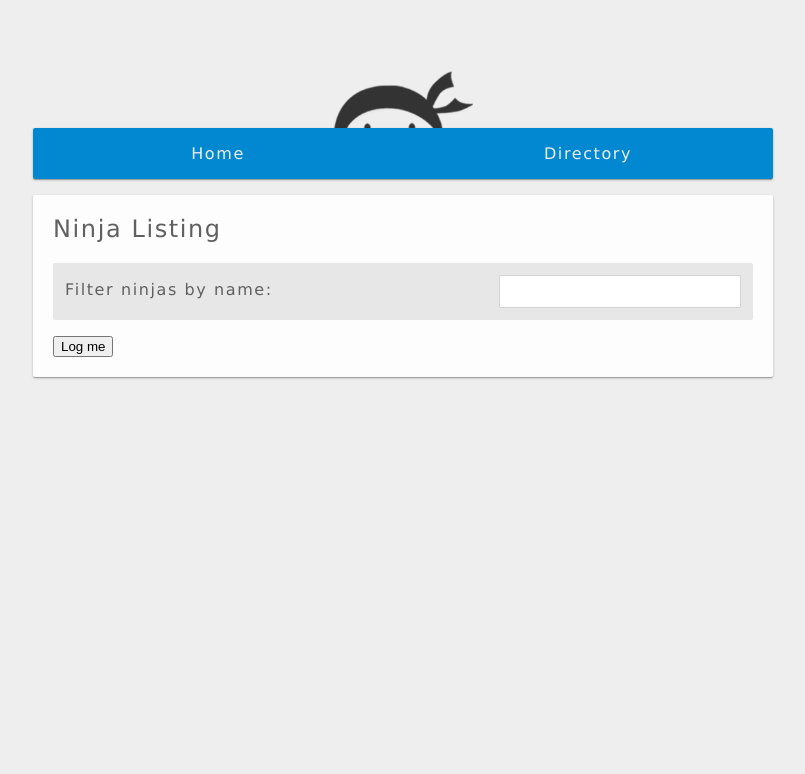
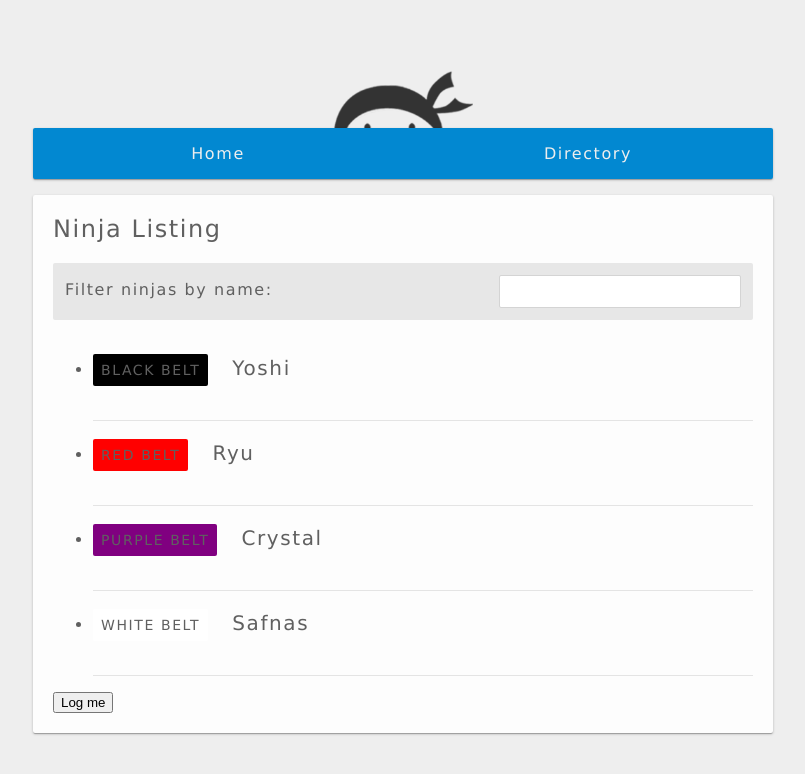
Before and after one commit to SafNaaz/ninja-directory-angular, an Angular app: page /directory in a window 1280 px wide. Shown: the top 774 px of the page, without its empty margins (237-1042 px from the left). Built offline with nearby package versions, Linux system fonts and the light colour scheme.

Commit message:
mapping json data to component

```diff
--- a/src/app/directory/directory.component.ts
+++ b/src/app/directory/directory.component.ts
@@ -12,7 +12,7 @@ export class DirectoryComponent implements OnInit {
 
   term: any
 
-  ninjas = []
+  ninjas = [] as any
 
   constructor(private logger: LoggingService, private dataService: DataService) { }
 
@@ -21,7 +21,9 @@ export class DirectoryComponent implements OnInit {
   }
 
   ngOnInit(): void {
-    this.dataService.fetchData().subscribe(data=> console.log(data.body))
+    this.dataService
+        .fetchData()
+        .subscribe(data=> this.ninjas = data.body )
   }
 
 }
```
